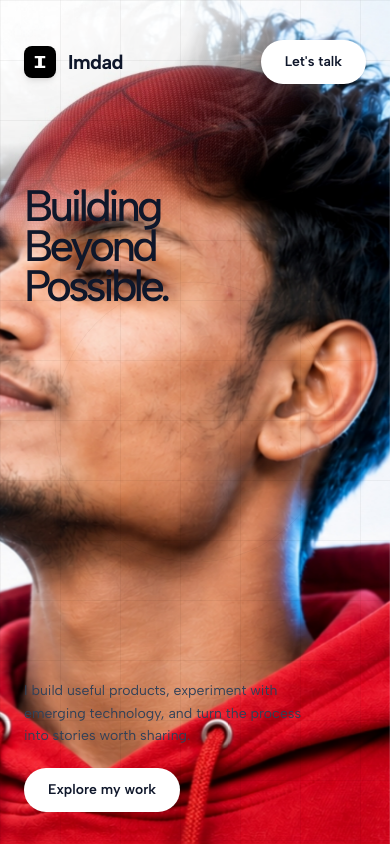
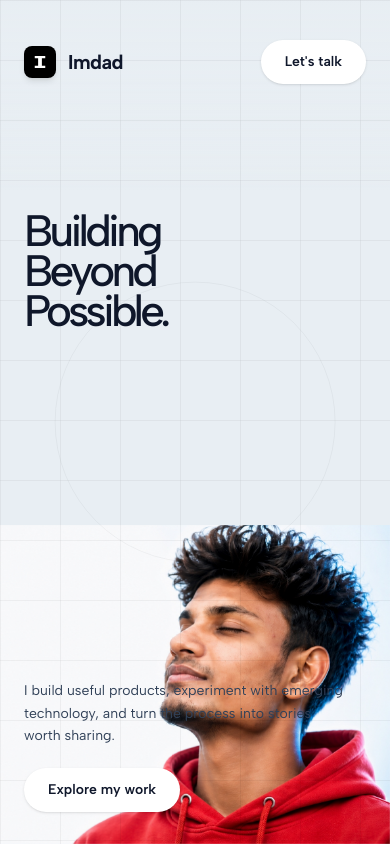
Before and after one commit to imdadur765/Portfolio_v3, a Next.js app: page / in a window 390 px wide. Built offline with nearby package versions, Linux system fonts and the light colour scheme; a web font is replaced by a local one.

Commit message:
reverted to starting version2

```diff
--- a/components/glass-hero.tsx
+++ b/components/glass-hero.tsx
@@ -148,7 +148,7 @@ export default function GlassHero() {
       {/* LAYER 1: Base Portrait */}
       <div
         aria-hidden="true"
-        className="absolute inset-0 bg-no-repeat animate-hero-base z-0 bg-[position:75%_center] md:bg-center bg-cover"
+        className="absolute inset-0 bg-no-repeat bg-[length:145%] bg-[position:72%_100%] sm:bg-[length:130%] sm:bg-[position:75%_100%] md:bg-cover md:bg-center animate-hero-base z-0"
         style={{
           backgroundImage: "url('/images/base_image_desktop.png')",
         }}
@@ -157,12 +157,21 @@ export default function GlassHero() {
       {/* LAYER 2: Reveal Portrait (with Feathered Radial Mask) */}
       <div
         aria-hidden="true"
-        className="absolute inset-0 bg-no-repeat reveal-mask-layer z-10 pointer-events-none bg-[position:75%_center] md:bg-center bg-cover"
+        className="absolute inset-0 bg-no-repeat bg-[length:145%] bg-[position:72%_100%] sm:bg-[length:130%] sm:bg-[position:75%_100%] md:bg-cover md:bg-center reveal-mask-layer z-10 pointer-events-none"
         style={{
           backgroundImage: "url('/images/reveal_image_desktop.png')",
         }}
       />
 
+
+      {/* TOP FADE MASK: soft gradient from bg color to transparent */}
+      <div
+        aria-hidden="true"
+        className="absolute inset-x-0 top-0 z-15 pointer-events-none h-48"
+        style={{
+          background: "linear-gradient(to bottom, #e8eef3 0%, rgba(232, 238, 243, 0.7) 40%, transparent 100%)",
+        }}
+      />
 
       {/* LAYER 3: Technical Grid and Large Circle */}
       <div
@@ -266,7 +275,7 @@ export default function GlassHero() {
         <div
           className="absolute"
           style={{
-            top: "clamp(18%, 22vh, 34%)",
+            top: "clamp(24%, 25vh, 34%)",
             left: "max(5.6vw, 1.5rem)",
           }}
         >
@@ -279,7 +288,7 @@ export default function GlassHero() {
 
         {/* Bottom Left Copy & CTA */}
         <div
-          className="absolute max-w-[280px] sm:max-w-sm md:max-w-md animate-intro pointer-events-auto"
+          className="absolute max-w-[320px] sm:max-w-sm md:max-w-md animate-intro pointer-events-auto"
           style={{
             bottom: "max(2rem, env(safe-area-inset-bottom))",
             left: "max(5.6vw, 1.5rem)",
```
